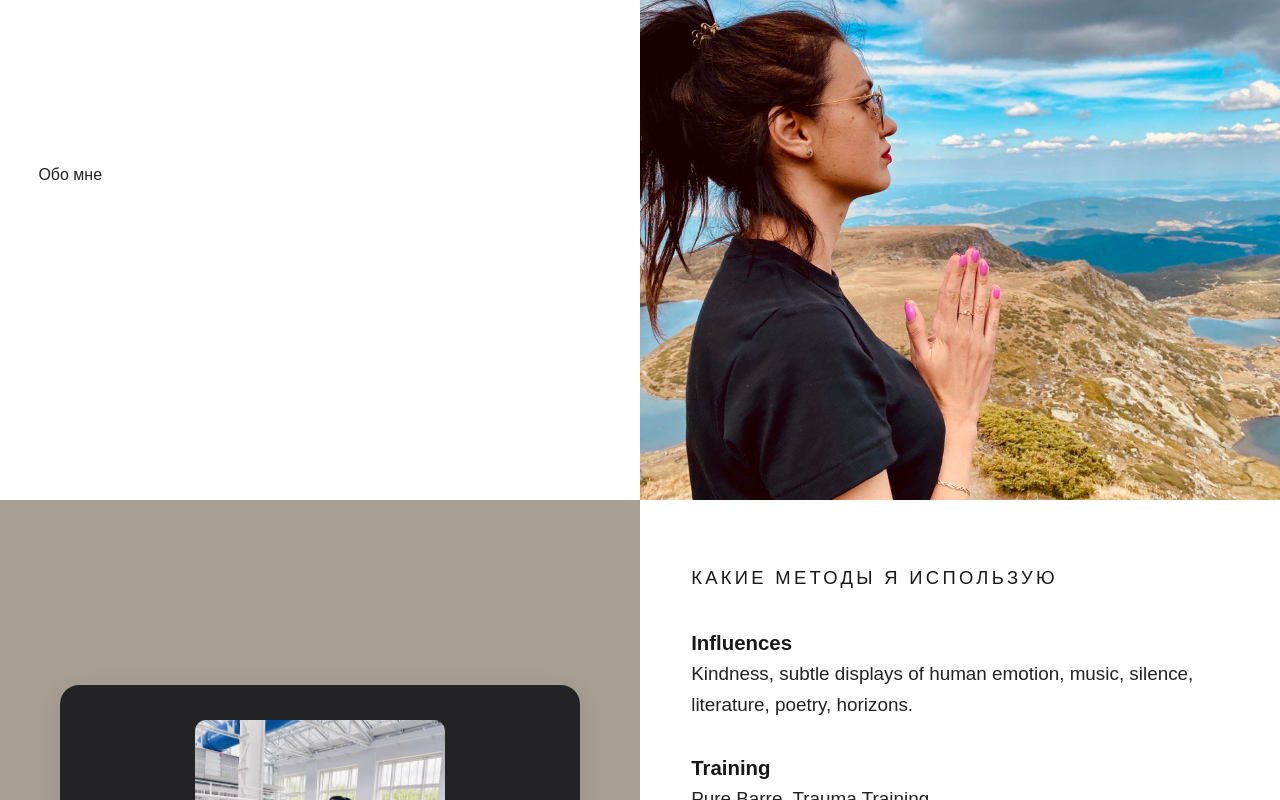
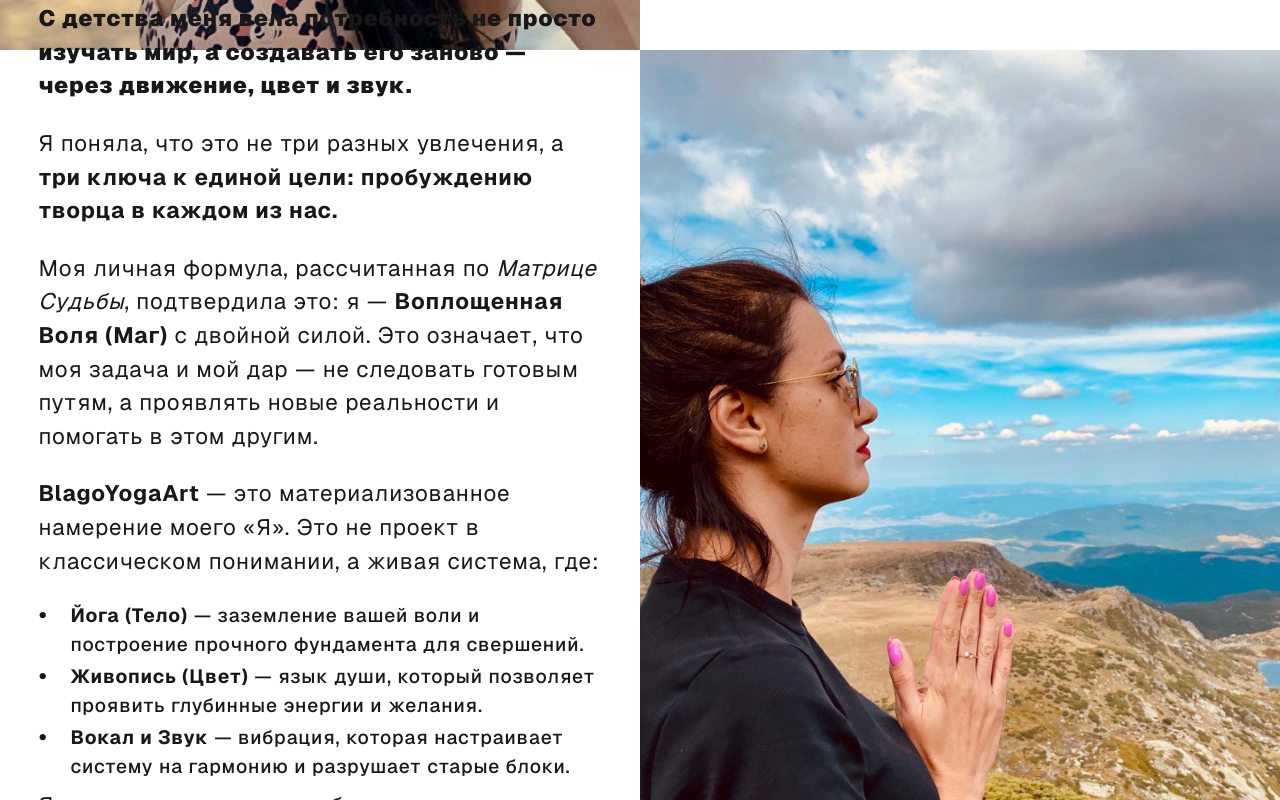
Before and after one commit to Graf4ik/blago-yoga-app, a Next.js app: page / in a window 1280 px wide. Shown: the part 1220-2020 px from the top of the page. Built offline with nearby package versions, Linux system fonts and the light colour scheme.

Commit message:
refactoring

```diff
--- a/src/components/MainPage/AboutBlock/AboutBlock.module.scss
+++ b/src/components/MainPage/AboutBlock/AboutBlock.module.scss
@@ -1,6 +1,6 @@
 .aboutContent {
   width: 100vw;
-  height: 650px;
+  height: 850px;
   background: #fff;
   display: flex;
   flex-direction: row;
@@ -39,14 +39,56 @@
       font-size: 1.4rem;
       font-family: var(--font-geist-sans), sans-serif;
       color: #181818;
-      text-align: center;
       letter-spacing: 0.04em;
       font-weight: 400;
-      max-width: 560px;
       margin: 0 auto;
+      text-align: left;
 
       p {
-        margin-bottom: 1.2rem;
+        margin-bottom: 1.5rem;
+
+        &:first-of-type {
+          color: #181818;
+          font-weight: 600;
+        }
+        strong {
+          color: #181818;
+        }
+        em {
+          font-style: italic;
+          color: #181818;
+        }
+      }
+
+      ul {
+        list-style: none;
+        padding: 0;
+        margin: 0.5rem 0;
+        display: flex;
+        flex-direction: column;
+        gap: 0.2rem;
+
+        li {
+          position: relative;
+          padding-left: 2rem;
+          font-weight: 500;
+          font-size: 1.2rem;
+          color: #181818;
+
+          &::before {
+            content: "•";
+            position: absolute;
+            left: 0;
+            top: 0;
+            color: #181818;
+            font-size: 1.6rem;
+            line-height: 1;
+          }
+
+          strong {
+            color: #181818;
+          }
+        }
       }
     }
   }
--- a/src/components/MainPage/AboutBlock/AboutBlock.tsx
+++ b/src/components/MainPage/AboutBlock/AboutBlock.tsx
@@ -33,7 +33,30 @@ export const AboutBlock = () => (
 
         <section className={styles.aboutContent}>
             <div className={styles.aboutTextWrap}>
-                Обо мне
+                <div className={styles.aboutText}>
+                    <p>
+                        <strong>С детства меня вела потребность не просто изучать мир, а создавать его заново — через движение, цвет и звук.</strong>
+                    </p>
+                    <p>
+                        Я поняла, что это не три разных увлечения, а <strong>три ключа к единой цели: пробуждению творца в каждом из нас.</strong>
+                    </p>
+                    <p>
+                        Моя личная формула, рассчитанная по <em>Матрице Судьбы</em>, подтвердила это: я — <strong>Воплощенная Воля (Маг)</strong> с двойной силой.
+                        Это означает, что моя задача и мой дар — не следовать готовым путям, а проявлять новые реальности и помогать в этом другим.
+                    </p>
+                    <p>
+                        <strong>BlagoYogaArt</strong> — это материализованное намерение моего «Я». Это не проект в классическом понимании, а живая система, где:
+                    </p>
+                    <ul>
+                        <li><strong>Йога (Тело)</strong> — заземление вашей воли и построение прочного фундамента для свершений.</li>
+                        <li><strong>Живопись (Цвет)</strong> — язык души, который позволяет проявить глубинные энергии и желания.</li>
+                        <li><strong>Вокал и Звук</strong> — вибрация, которая настраивает систему на гармонию и разрушает старые блоки.</li>
+                    </ul>
+                    <p>
+                        Я верю, что истинное изобилие приходит, когда мы перестаем «зарабатывать деньги» и начинаем <strong>творить свою реальность</strong>.
+                        И я знаю, как вам в этом помочь.
+                    </p>
+                </div>
             </div>
             <div className={styles.aboutImgWrap}>
                 <img src="/photos/7.jpg" alt="Практика" className={styles.aboutImg} />
```
Also changed, not shown: src/components/ui/Accordion/Accordion.tsx (+11 -2 lines).
